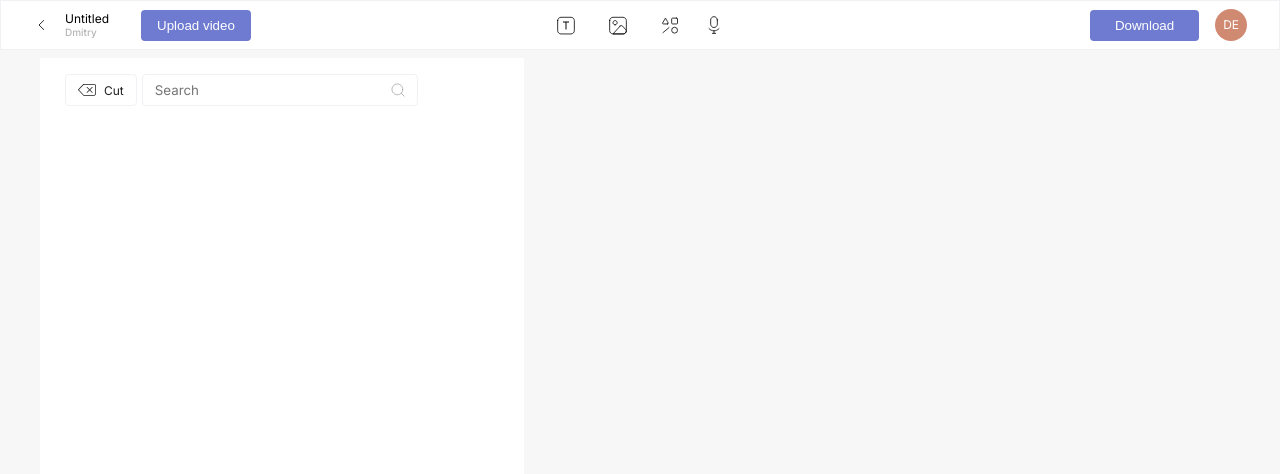
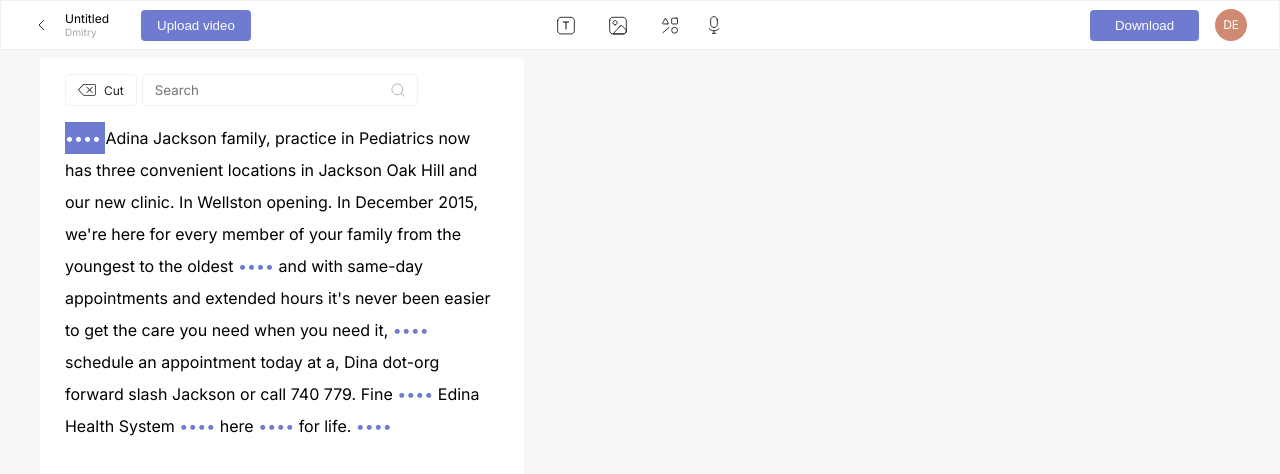
Before and after one commit to Davit-E/twiso-video-editor, a React (Create React App) app: page / in a window 1280 px wide. Shown: the top 474 px of the page. Built offline with nearby package versions, Linux system fonts and the light colour scheme.

Commit message:
video editor v1.3

```diff
--- a/src/containers/VideoEditor/VideoEditor.js
+++ b/src/containers/VideoEditor/VideoEditor.js
@@ -2,7 +2,8 @@
 import styles from './VideoEditor.module.css';
 import Navigation from '../Navigation/Navigation';
 import Transcription from '../Transcription/Transcription';
-import useUploadVideo from '../../hooks/useUploadVideo';
+// import useUploadVideo from '../../hooks/useUploadVideo';
+import { words } from './sampleWords';
 
 const handleUpload = async (file, setFile, upload) => {
   const formData = new FormData();
@@ -17,8 +18,8 @@
 };
 
 const VideoEditor = () => {
-  const { isUploading, uploadVideo, words, duration, fullText } =
-    useUploadVideo();
+  // const { isUploading, uploadVideo, words, duration, fullText } =
+  //   useUploadVideo();
   const [currentSelection, setCurrentSelection] = useState(null);
   const [currentWordId, setCurrentWordId] = useState(null);
   const [currentWordIndex, setCurrentWordIndex] = useState(0);
@@ -30,16 +31,16 @@
   const playerRef = useRef(null);
   useEffect(() => {
     if (viedoForUpload) {
-      handleUpload(viedoForUpload, setVideoForUpload, uploadVideo);
+      // handleUpload(viedoForUpload, setVideoForUpload);
       playerRef.current.src = URL.createObjectURL(viedoForUpload);
     }
-  }, [viedoForUpload, uploadVideo]);
+  }, [viedoForUpload]);
 
   useEffect(() => {
     if (words) {
       setCurrentWordId(words[0].id);
     }
-  }, [words]);
+  }, []);
 
   const handlePlay = (e) => {
     let selection = document.getSelection();
@@ -89,20 +90,20 @@
         }
       }
     },
-    [words]
+    []
   );
 
   useEffect(() => {
     if (words) {
       handleCurrentTime(currentTime);
     }
-  }, [words, currentTime, handleCurrentTime]);
+  }, [currentTime, handleCurrentTime]);
 
   return (
     <div className={styles.VideoEditor}>
       <Navigation
         setVideoForUpload={setVideoForUpload}
-        isUploading={isUploading}
+        // isUploading={isUploading}
       />
       <main className={styles.Main}>
         <Transcription
@@ -121,7 +122,7 @@
         />
         <div className={styles.Player}>
           <video
-            style={{ display: duration ? 'block' : 'none' }}
+            style={{ display: viedoForUpload ? 'block' : 'none' }}
             className={styles.Video}
             ref={playerRef}
             controls
--- /dev/null
+++ b/src/containers/VideoEditor/sampleWords.js
@@ -0,0 +1,536 @@
+export const words = [
+  {
+    silence: true,
+    start: 0,
+    end: '0.40',
+    id: '8pj5xgrk6mwefrcvt3a7ud',
+  },
+  {
+    id: 'qz2tfiwit9y9wh29qt7s',
+    text: 'Adina',
+    start: '0.40',
+    end: '0.90',
+  },
+  {
+    id: 'usbdkop50xglt5icy8quc',
+    text: 'Jackson',
+    start: '0.90',
+    end: '1.50',
+  },
+  {
+    id: '5k9c8f35eufjz7gnrujis',
+    text: 'family,',
+    start: '1.50',
+    end: '1.90',
+  },
+  {
+    id: 'we4m0w97vh8ymz2t7pfcm',
+    text: 'practice',
+    start: '1.90',
+    end: '2.30',
+  },
+  {
+    id: 'zqgjhhby42h7kyarunm38j',
+    text: 'in',
+    start: '2.30',
+    end: '2.40',
+  },
+  {
+    id: '7xj5k6kacqlo2hpi7scke8',
+    text: 'Pediatrics',
+    start: '2.40',
+    end: '3.10',
+  },
+  {
+    id: '8gh575dw3dvdnwi0qoev5k',
+    text: 'now',
+    start: '3.10',
+    end: '3.20',
+  },
+  {
+    id: '5coejebv19agrnm0nzrfj',
+    text: 'has',
+    start: '3.20',
+    end: '3.40',
+  },
+  {
+    id: 'to5hngrec4gf30i3lxxg5q',
+    text: 'three',
+    start: '3.40',
+    end: '3.90',
+  },
+  {
+    id: 'x7wmk1vofk1hz308yjc05',
+    text: 'convenient',
+    start: '3.90',
+    end: '4.40',
+  },
+  {
+    id: 'bou8hu99yequhxcyz8y7m',
+    text: 'locations',
+    start: '4.40',
+    end: '5.0',
+  },
+  {
+    id: 'utx3nwgb4ik284hxhui79e',
+    text: 'in',
+    start: '5.0',
+    end: '5.10',
+  },
+  {
+    id: 'kgf0w9x38bekiacl5uvhe',
+    text: 'Jackson',
+    start: '5.10',
+    end: '5.80',
+  },
+  {
+    id: 'tbf63owsk38r72fj19czp',
+    text: 'Oak',
+    start: '5.80',
+    end: '6.0',
+  },
+  {
+    id: '0koalqqlvyrkow7aba355n',
+    text: 'Hill',
+    start: '6.0',
+    end: '6.50',
+  },
+  {
+    id: '0oz5g4cryqqvvo71ww2l8',
+    text: 'and',
+    start: '6.50',
+    end: '6.60',
+  },
+  {
+    id: 'jik88mga7pswaq63nx0ic7',
+    text: 'our',
+    start: '6.60',
+    end: '6.70',
+  },
+  {
+    id: 'nl9s5t4z7ecbalccbz7hj',
+    text: 'new',
+    start: '6.70',
+    end: '6.90',
+  },
+  {
+    id: '02gi6qrl9dba0hni2h2t6juf',
+    text: 'clinic.',
+    start: '6.90',
+    end: '7.20',
+  },
+  {
+    id: 'j4s5x62n68ir51dtnpz9jj',
+    text: 'In',
+    start: '7.20',
+    end: '7.40',
+  },
+  {
+    id: 'q25n4acn11jvqj05fc4x',
+    text: 'Wellston',
+    start: '7.40',
+    end: '7.80',
+  },
+  {
+    id: 'uiw62hodzubzr3oxdxzxc',
+    text: 'opening.',
+    start: '7.80',
+    end: '8.20',
+  },
+  {
+    id: '07sc7o0f0d8gc9a8ki9rw6p',
+    text: 'In',
+    start: '8.20',
+    end: '8.30',
+  },
+  {
+    id: '7swqhmj23fnch27g7btq9n',
+    text: 'December',
+    start: '8.30',
+    end: '8.80',
+  },
+  {
+    id: '04lwf86jcyqulz73o2nbi0m',
+    text: '2015,',
+    start: '8.80',
+    end: '10.0',
+  },
+  {
+    id: 'l6cok5pilzchnhj7tm3wq',
+    text: "we're",
+    start: '10.0',
+    end: '10.10',
+  },
+  {
+    id: 'qks5g0qmkql5x77egr1roi',
+    text: 'here',
+    start: '10.10',
+    end: '10.20',
+  },
+  {
+    id: 'dw9oy5ddjaj7208wyap3l8',
+    text: 'for',
+    start: '10.20',
+    end: '10.50',
+  },
+  {
+    id: 'zn9sbwaaryfzmffeg2ph1k',
+    text: 'every',
+    start: '10.50',
+    end: '10.80',
+  },
+  {
+    id: 'fcrk2tfgl94yn998bf0lho',
+    text: 'member',
+    start: '10.80',
+    end: '11.0',
+  },
+  {
+    id: 'uxr49dr84tt5jnqaff5kn',
+    text: 'of',
+    start: '11.0',
+    end: '11.10',
+  },
+  {
+    id: '7ftc3qcm98vr24l5mtmtuj',
+    text: 'your',
+    start: '11.10',
+    end: '11.30',
+  },
+  {
+    id: '0n5pft0jzrnckdu24shfxyo',
+    text: 'family',
+    start: '11.30',
+    end: '11.70',
+  },
+  {
+    id: 'c3knuc5hyih3et4hjq0z2x',
+    text: 'from',
+    start: '11.70',
+    end: '11.90',
+  },
+  {
+    id: '8yh223e2bvshz7zqc8to7',
+    text: 'the',
+    start: '11.90',
+    end: '12.0',
+  },
+  {
+    id: '5phonk47fkxabxea407rg6',
+    text: 'youngest',
+    start: '12.0',
+    end: '12.60',
+  },
+  {
+    id: 'm72e0ji2ibjtmh7b062wem',
+    text: 'to',
+    start: '12.60',
+    end: '12.70',
+  },
+  {
+    id: 'ec6eqtyasl6v39fjfxi5o',
+    text: 'the',
+    start: '12.70',
+    end: '12.90',
+  },
+  {
+    id: '5ngy4ra0ak8rrzhy21o22i',
+    text: 'oldest',
+    start: '12.90',
+    end: '13.50',
+  },
+  {
+    silence: true,
+    start: '13.50',
+    end: '13.60',
+    id: '8unfjnr8vtr8a9uy2vepek',
+  },
+  {
+    id: 'h46hzivaru7w1ddn3e41je',
+    text: 'and',
+    start: '13.60',
+    end: '13.70',
+  },
+  {
+    id: '7zhzz2a3uefnki7kyqzs7m',
+    text: 'with',
+    start: '13.70',
+    end: '13.90',
+  },
+  {
+    id: 'xkkyb2qd0clnjr7dhowy8b',
+    text: 'same-day',
+    start: '13.90',
+    end: '14.20',
+  },
+  {
+    id: 's30cqe2mlhal0nheu5iha',
+    text: 'appointments',
+    start: '14.20',
+    end: '14.70',
+  },
+  {
+    id: '62o0q6o68p54qecm3x512',
+    text: 'and',
+    start: '14.70',
+    end: '14.80',
+  },
+  {
+    id: '89pher6ka0jz5aahglrkzm',
+    text: 'extended',
+    start: '14.80',
+    end: '15.20',
+  },
+  {
+    id: 'st6bojekm2szrn3xwf85cd',
+    text: 'hours',
+    start: '15.20',
+    end: '15.50',
+  },
+  {
+    id: '2o13e8vwkcxn8xbtdgwjnl',
+    text: "it's",
+    start: '15.50',
+    end: '15.70',
+  },
+  {
+    id: 'fk1zf1qppcgt701hc8py9',
+    text: 'never',
+    start: '15.70',
+    end: '15.90',
+  },
+  {
+    id: '9izexc5cogpwucgy5kogq',
+    text: 'been',
+    start: '15.90',
+    end: '16.20',
+  },
+  {
+    id: 'jmi4qqoy0lhymqxitpoz9',
+    text: 'easier',
+    start: '16.20',
+    end: '16.60',
+  },
+  {
+    id: 'deg1mqi1q8egiitlpmlvx7',
+    text: 'to',
+    start: '16.60',
+    end: '16.70',
+  },
+  {
+    id: 'zbl7hbo4gomd9famlx0q9f',
+    text: 'get',
+    start: '16.70',
+    end: '16.90',
+  },
+  {
+    id: 'hlkz3epuehvaxt6qb3mw3q',
+    text: 'the',
+    start: '16.90',
+    end: '17.0',
+  },
+  {
+    id: 'hd87rti941b9g5jahng5',
+    text: 'care',
+    start: '17.0',
+    end: '17.30',
+  },
+  {
+    id: 'c37kghf466d2p4sllschlk',
+    text: 'you',
+    start: '17.30',
+    end: '17.60',
+  },
+  {
+    id: 'b4f5baz1pin6a7jcemzvyd',
+    text: 'need',
+    start: '17.60',
+    end: '18.0',
+  },
+  {
+    id: 'zdtwpoq061ajbsealc6k9',
+    text: 'when',
+    start: '18.0',
+    end: '18.20',
+  },
+  {
+    id: 'vrocluyz2ip0ubzobcp74la',
+    text: 'you',
+    start: '18.20',
+    end: '18.40',
+  },
+  {
+    id: 'onkuwxye02fhtzflmw7zr4',
+    text: 'need',
+    start: '18.40',
+    end: '18.70',
+  },
+  {
+    id: 'f90lgm2pws9oos3i4i7t9r',
+    text: 'it,',
+    start: '18.70',
+    end: '19.0',
+  },
+  {
+    silence: true,
+    start: '19.0',
+    end: '19.10',
+    id: 'dw8gqf1vbphz5bd6t2iwi',
+  },
+  {
+    id: 'gbrmjjw0qnvj2jyriu41tn',
+    text: 'schedule',
+    start: '19.10',
+    end: '19.40',
+  },
+  {
+    id: 'zrsp0qgxpldc0l30vycx',
+    text: 'an',
+    start: '19.40',
+    end: '19.60',
+  },
+  {
+    id: '2vf8inb8fe9aznj53r9jwf',
+    text: 'appointment',
+    start: '19.60',
+    end: '20.0',
+  },
+  {
+    id: '7ze1k9zeb5ysx32xi5zwrk',
+    text: 'today',
+    start: '20.0',
+    end: '20.30',
+  },
+  {
+    id: 'hafi4x7kq06kmrsre1p3r',
+    text: 'at',
+    start: '20.30',
+    end: '20.40',
+  },
+  {
+    id: 'r5minl7rt3d0uwm8r8pvzab',
+    text: 'a,',
+    start: '20.40',
+    end: '20.50',
+  },
+  {
+    id: 'm3bxtuqbvw23ibova1aun',
+    text: 'Dina',
+    start: '20.50',
+    end: '20.80',
+  },
+  {
+    id: 'tkbym6guy58q6vfsyyktm',
+    text: 'dot-org',
+    start: '20.80',
+    end: '21.30',
+  },
+  {
+    id: 'opi1ntzzno9gh38vc7ilw',
+    text: 'forward',
+    start: '21.30',
+    end: '21.60',
+  },
+  {
+    id: 'r9h0hc7mewdh14etce9mi',
+    text: 'slash',
+    start: '21.60',
+    end: '21.90',
+  },
+  {
+    id: '6ix3i7s7fdwqidcm5h6woi',
+    text: 'Jackson',
+    start: '21.90',
+    end: '22.50',
+  },
+  {
+    id: 'lbmtocshyskzdwx29b8y',
+    text: 'or',
+    start: '22.50',
+    end: '22.60',
+  },
+  {
+    id: 'nebbypr7oxfzn837g9em6',
+    text: 'call',
+    start: '22.60',
+    end: '22.80',
+  },
+  {
+    id: '6kd9wgopjee69qdg79bjgn',
+    text: '740',
+    start: '22.80',
+    end: '23.70',
+  },
+  {
+    id: 'hibtgu54ccest62kxgo78t',
+    text: '779.',
+    start: '23.70',
+    end: '24.80',
+  },
+  {
+    id: 'iu14xu7tjbopnia47qdfn',
+    text: 'Fine',
+    start: '24.80',
+    end: '25.40',
+  },
+  {
+    silence: true,
+    start: '25.40',
+    end: '25.50',
+    id: '47ic3nvnjghek57x0hqgj',
+  },
+  {
+    id: 'j7iq05n1z1z5ns2go7yi',
+    text: 'Edina',
+    start: '25.50',
+    end: '25.90',
+  },
+  {
+    id: '5xeo0gv6ra38cf3bckdxpd',
+    text: 'Health',
+    start: '25.90',
+    end: '26.20',
+  },
+  {
+    id: 'dne5kk8j8xtd2cvxvbgzya',
+    text: 'System',
+    start: '26.20',
+    end: '26.80',
+  },
+  {
+    silence: true,
+    start: '26.80',
+    end: '26.90',
+    id: '5nxeaxt16rcx6k2n5n2kdq',
+  },
+  {
+    id: 'cgvd8yvggt5jcn1jlomcj9',
+    text: 'here',
+    start: '26.90',
+    end: '27.30',
+  },
+  {
+    silence: true,
+    start: '27.30',
+    end: '27.50',
+    id: '16nh45t7epv7bxqqvql0i',
+  },
+  {
+    id: '8z8r3h0tszyffulkxpg4co',
+    text: 'for',
+    start: '27.50',
+    end: '27.70',
+  },
+  {
+    id: '43n32n12a4al2trz7lyl8',
+    text: 'life.',
+    start: '27.70',
+    end: '28.20',
+  },
+  {
+    silence: true,
+    start: '28.20',
+    end: 30.119184,
+    id: '2z0wrjs4y891iqk4az40idi',
+  },
+];
```
